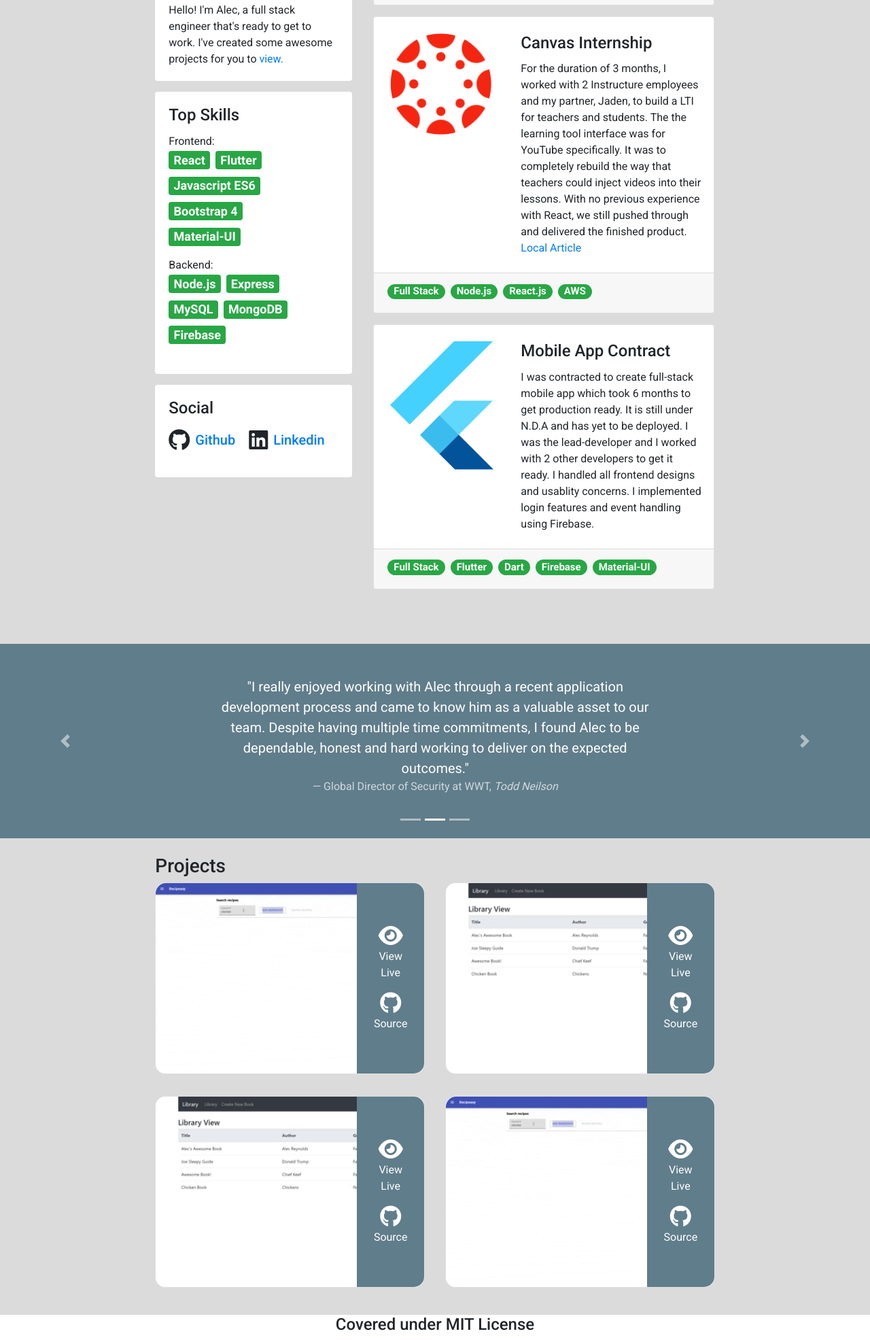
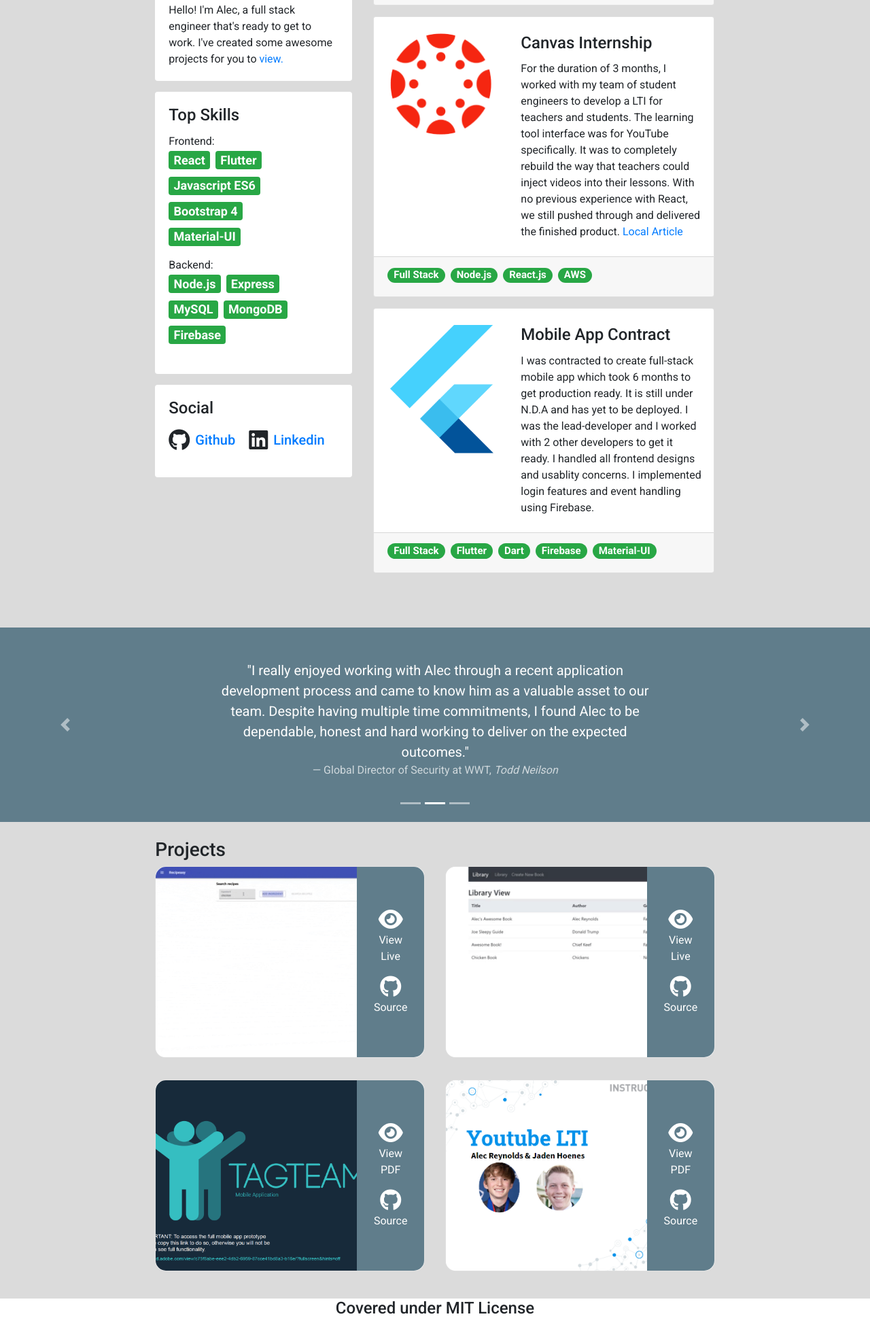
Before and after one commit to Alecinvader/ARDesign, a plain HTML site: page index.html in a window 1280 px wide. Shown: the part 310-2281 px from the top of the page at 68% size. After the commit the page ends 2257 px from the top, so only its background shows below. Drawn offline with nearby package versions, Linux system fonts and the light colour scheme.

Commit message:
Add other projects and text change

```diff
--- a/css/styles.css
+++ b/css/styles.css
@@ -139,7 +139,17 @@
   background-image: url("../images/recipeasygif.gif");
   background-size: cover;
 }
-.project-card-row {
+#tagteam-project {
+  background-image: url("../images/tagteam-image.PNG");
+  background-size: cover;
+  background-position: center;
+}
+#youtube-project {
+  background-image: url("../images/youtube-lti.PNG");
+  background-size:cover;
+  background-position: center;
+}
+ .project-card-row {
   height: 280px;
 }
 .projects {
--- a/index.html
+++ b/index.html
@@ -239,8 +239,8 @@
                 <div class="card-block px-3 py-4">
                   <h4 class="card-title">Canvas Internship</h4>
                   <p class="card-text">
-                    For the duration of 3 months, I worked with 2 Instructure employees and my partner, Jaden, to build a LTI for teachers and students. The
-                    the learning tool interface was for YouTube specifically. It was to completely rebuild the way that teachers could inject videos into their lessons. With no
+                    For the duration of 3 months, I worked with my team of student engineers to develop a LTI for teachers and students. The
+                    learning tool interface was for YouTube specifically. It was to completely rebuild the way that teachers could inject videos into their lessons. With no
                     previous experience with React, we still pushed through and delivered the finished product.
                     <a href="https://www.valleyjournals.com/2020/06/15/318379/student-spotlight-technically-talented-student-plays-role-in-transition-to-online-lessons" target="_blank">Local Article</a>
 
@@ -369,7 +369,7 @@
               </div>
               <div class="col-3 project-action-sidebar ">
                 <div class="d-flex flex-column justify-content-center align-items-center text-center h-100 card-block px-3 py-4 ">
-                 <a href="https://master.d365rrjut1n3si.amplifyapp.com/" class="project-link ">
+                 <a href="https://master.d365rrjut1n3si.amplifyapp.com/" target="_blank" class="project-link ">
                   <i class="fas fa-eye fa-2x"></i>
                   <p>View Live</p>
                  </a>
@@ -414,17 +414,17 @@
         <div class="col-md-4">
           <div class="card project-card mb-3 mh-50" data-aos="fade-down" data-aos-once="true" data-aos-delay="250">
             <div class="row no-gutters project-card-row">
-              <div class="col h-100 project-image" id="library-project">
+              <div class="col h-100 project-image" id="tagteam-project">
 
               </div>
               <div class="col-3 project-action-sidebar ">
                 <div class="d-flex flex-column justify-content-center align-items-center text-center h-100 card-block px-3 py-4 ">
-                 <a href="" target="_blank" class="project-link" >
+                 <a href="https://documentcloud.adobe.com/link/review?uri=urn:aaid:scds:US:cda3a2f5-ee98-463a-9e94-04ca66257a13" target="_blank" class="project-link">
                   <i class="fas fa-eye fa-2x"></i>
-                  <p>View Live</p>
+                  <p>View PDF</p>
                  </a>
 
-                  <a href="" class="project-link">
+                  <a href="https://github.com/Alecinvader/TagTeam" target="_blank" class="project-link">
                     <i class="fab fa-github fa-2x"></i>
                     <p class="mb-0">Source</p>
                   </a>
@@ -437,17 +437,17 @@
         <div class="col-md-4">
           <div class="card project-card mb-3 mh-50" data-aos="fade-down" data-aos-once="true" data-aos-delay="350">
             <div class="row no-gutters project-card-row" >
-              <div class="col h-100 project-image " id="recipe-project">
+              <div class="col h-100 project-image " id="youtube-project">
 
               </div>
               <div class="col-3 project-action-sidebar ">
                 <div class="d-flex flex-column justify-content-center align-items-center text-center h-100 card-block px-3 py-4 ">
-                 <a href="" class="project-link">
+                 <a href="https://docs.google.com/presentation/d/1b4tjf0eW2EH9diXXYYfmTQK3vbL5ZETuTVzRtG3b7e8/edit?usp=sharing" target="_blank" class="project-link">
                   <i class="fas fa-eye fa-2x"></i>
-                  <p>View Live</p>
+                  <p>View PDF</p>
                  </a>
 
-                  <a href="" class="project-link">
+                  <a href="https://github.com/herrimanpandaproject/youtube-lti" target="_blank" class="project-link">
                     <i class="fab fa-github fa-2x"></i>
                     <p class="mb-0">Source</p>
                   </a>
```
Also changed, not shown: images/portfolio-image.PNG (added), images/tagteam-image.PNG (added), images/youtube-lti.PNG (added).
